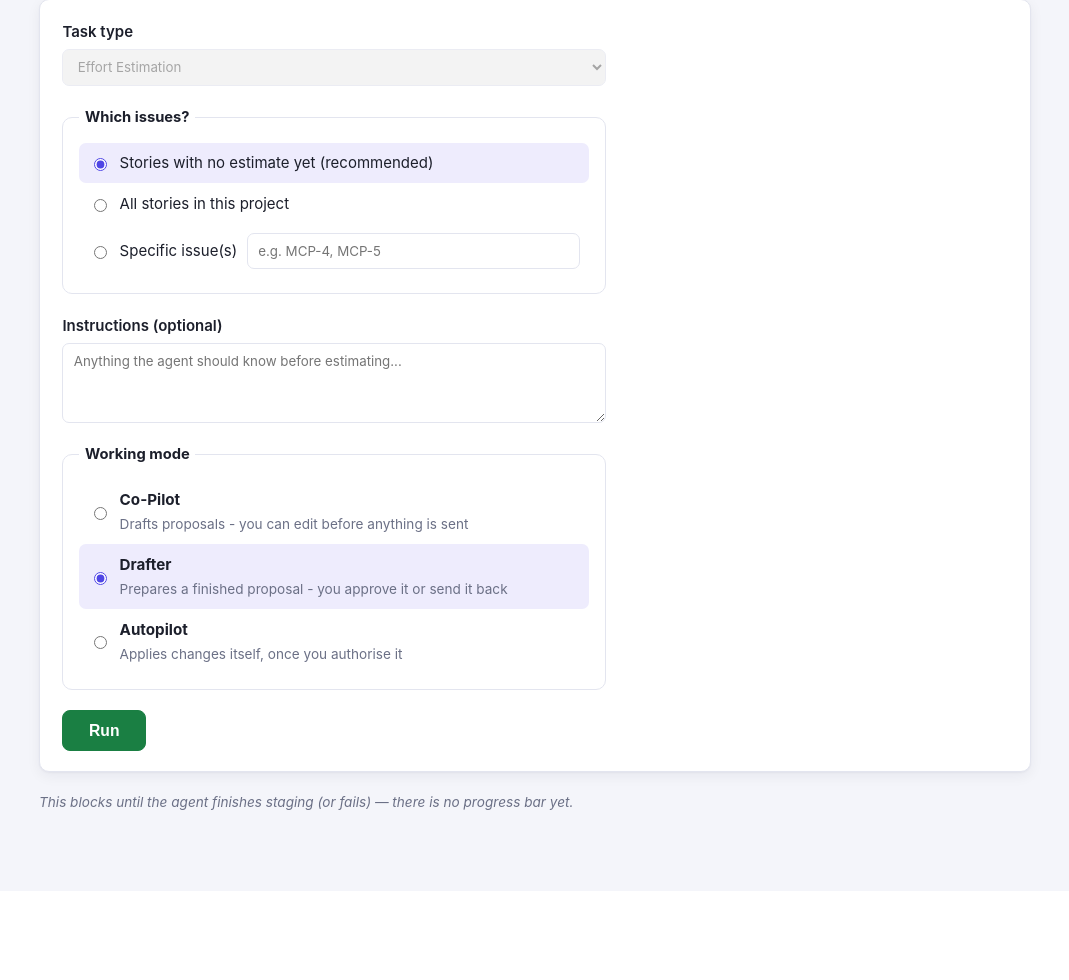
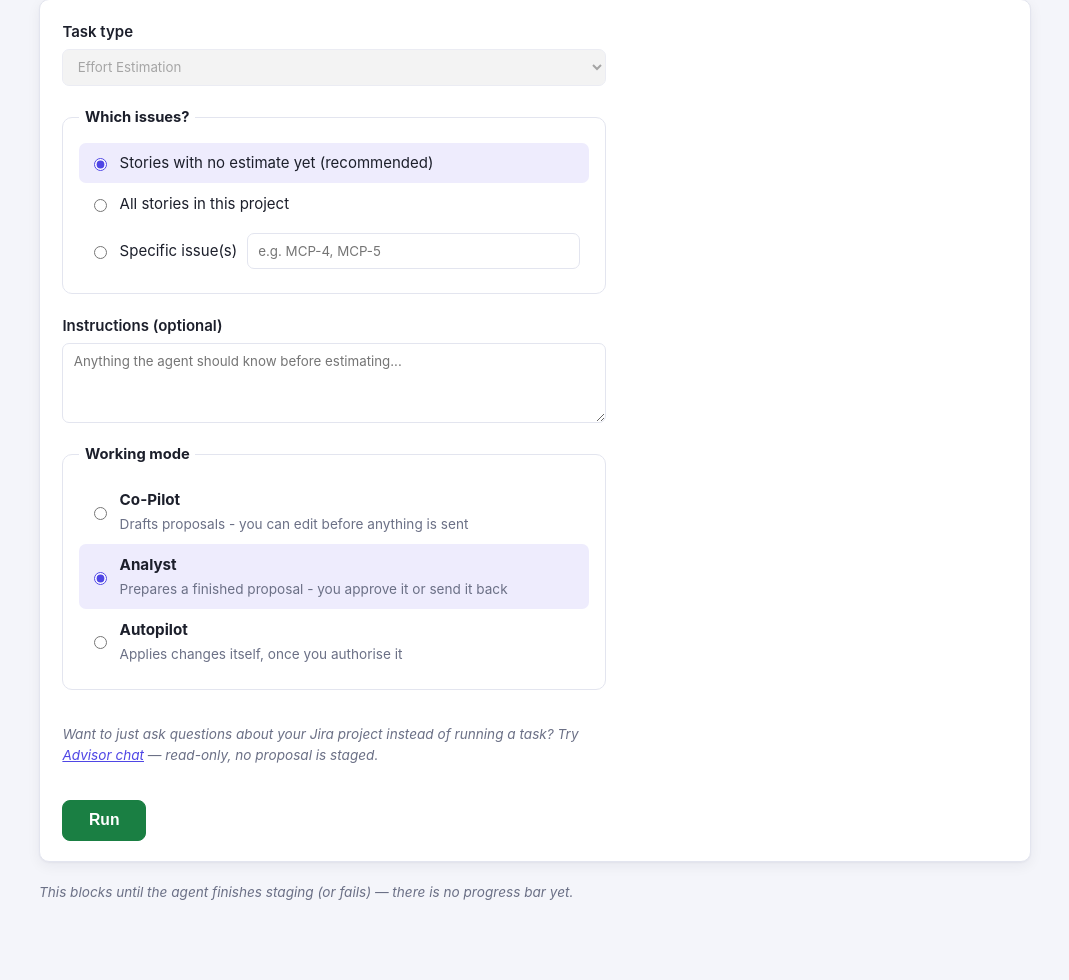
Before and after one commit to geoff023/mcp-test, a FastAPI app: page /agent-console in a window 1280 px wide. Shown: the part 216-1196 px from the top of the page, without its empty margins (105-1174 px from the left). Before the commit the page ends 1026 px from the top, so only its background shows below. Run offline with FastAPI, Linux system fonts and the light colour scheme; parts of the project's set-up code (start-up, migrations or seed data) failed here and were passed over.

Commit message:
Rename L3's product name from Drafter to Analyst

```diff
--- a/app/levels.py
+++ b/app/levels.py
@@ -22,7 +22,7 @@ LEVEL_DISPLAY: dict[str, dict[str, str]] = {
         "tagline": "Drafts proposals - you can edit before anything is sent",
     },
     "L3": {
-        "name": "Drafter",
+        "name": "Analyst",
         "tagline": "Prepares a finished proposal - you approve it or send it back",
     },
     "L4": {
--- a/app/templates/agent_console.html
+++ b/app/templates/agent_console.html
@@ -45,25 +45,30 @@
         <label class="radio-option mode-option">
           <input type="radio" name="level" value="L2">
           <span class="mode-option-text">
-            <strong>Co-Pilot</strong>
+            <strong>{{ level_name("L2") }}</strong>
             <span class="muted">{{ level_tagline("L2") }}</span>
           </span>
         </label>
         <label class="radio-option mode-option">
           <input type="radio" name="level" value="L3" checked>
           <span class="mode-option-text">
-            <strong>Drafter</strong>
+            <strong>{{ level_name("L3") }}</strong>
             <span class="muted">{{ level_tagline("L3") }}</span>
           </span>
         </label>
         <label class="radio-option mode-option">
           <input type="radio" name="level" value="L4">
           <span class="mode-option-text">
-            <strong>Autopilot</strong>
+            <strong>{{ level_name("L4") }}</strong>
             <span class="muted">{{ level_tagline("L4") }}</span>
           </span>
         </label>
       </fieldset>
+
+      <p class="edited-note">
+        Want to just ask questions about your Jira project instead of running a task? Try
+        <a href="/chat">{{ level_name("L1") }} chat</a> &mdash; read-only, no proposal is staged.
+      </p>
 
       <button type="submit" class="approve run-btn">Run</button>
     </form>
```
